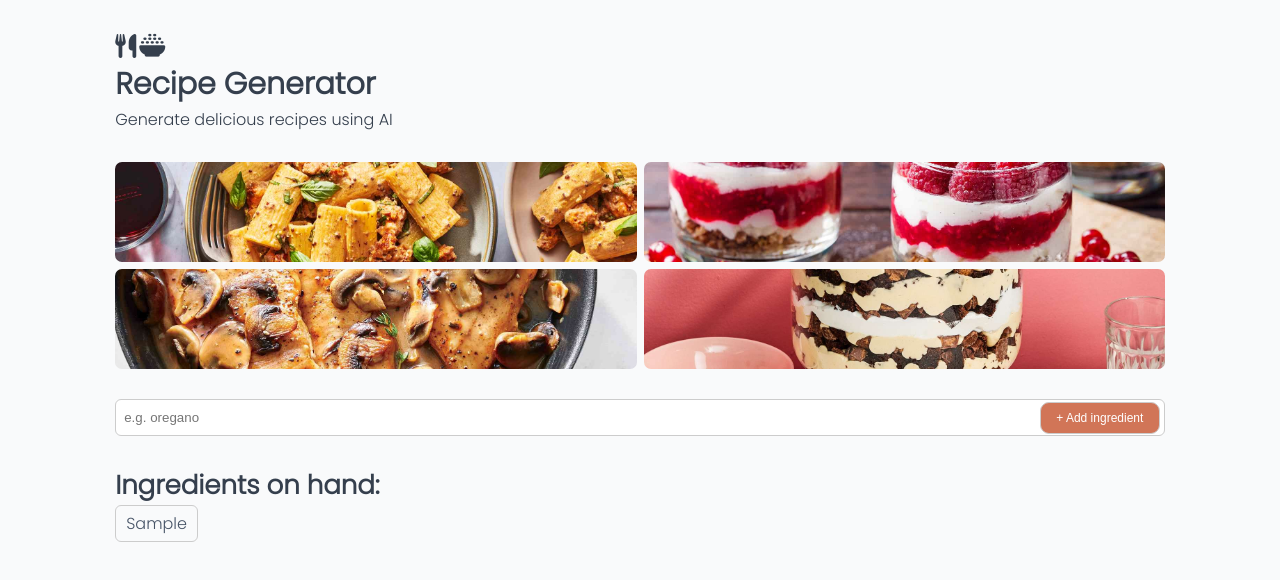
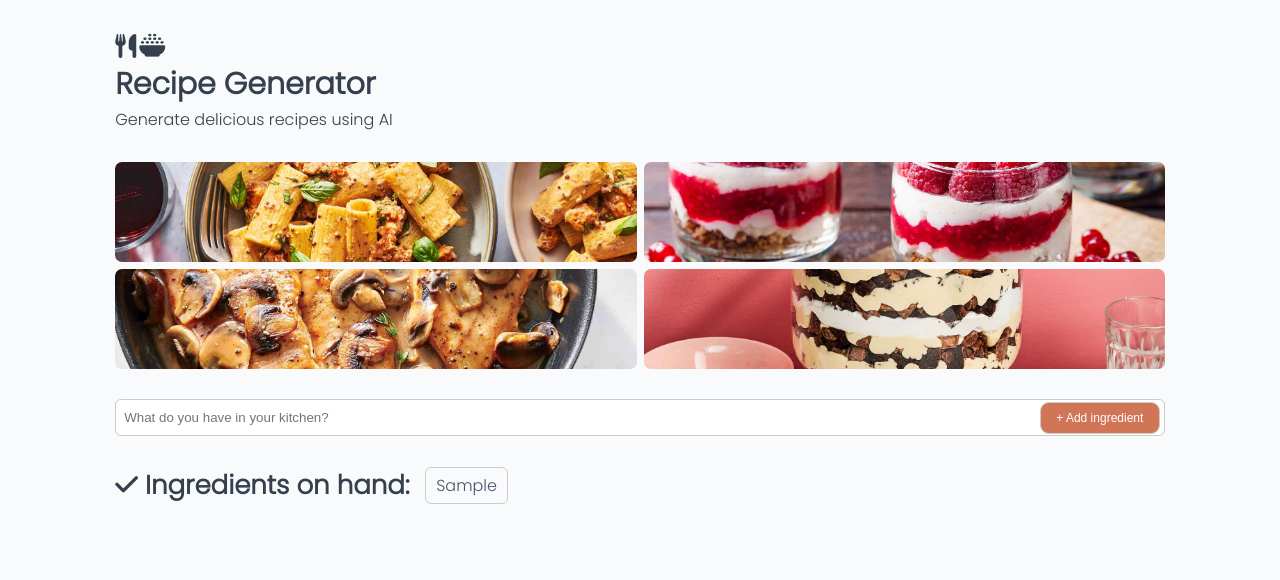
Before and after one commit to Ofarouq310/recipe-generator, a React (Vite) app: page / in a window 1280 px wide. Both pictures are taken after typing "Sample" into the empty fields and a click on the button "+ Add ingredient". Shown: the top 580 px of the page. Built offline with nearby package versions, Linux system fonts and the light colour scheme; a web font is replaced by a local one; what @huggingface/inference would draw is missing.

Commit message:
Fix bugs

```diff
--- a/src/components/IngredientsList.jsx
+++ b/src/components/IngredientsList.jsx
@@ -3,14 +3,17 @@ export default function IngredientsList(props) {
         <li key={index}>{ingredient}</li>
     ))
     return (
-        <section className="ingredients-container">
+        <>
+
             {
             ingredientsListItems.length > 0 &&
-            <div>
-                <h2>Ingredients on hand:</h2>
+            <section className="ingredients-on-hand">
+                <h2 id="on-hand-header"><i className="fa-solid fa-check"></i> Ingredients on hand:</h2>
                 <ul className="ingredients-list" aria-live="polite">{ingredientsListItems}</ul>
-            </div>
+            </section>
             }
+
+        <section className="get-recipe-container">
             {
             ingredientsListItems.length > 3 &&
             <div className="get-recipe-container">
@@ -22,5 +25,7 @@ export default function IngredientsList(props) {
             </div>
             }
         </section>
+
+        </>
     )
 }
--- a/src/components/Main.jsx
+++ b/src/components/Main.jsx
@@ -40,7 +40,7 @@ export default function Main() {
             <form action={addIngredient} className="add-ingredient-form">
                 <input
                     type="text"
-                    placeholder="e.g. oregano"
+                    placeholder="What do you have in your kitchen?"
                     aria-label="Add ingredient"
                     name="ingredient"
                     required
--- a/src/components/SuggestedRecipe.jsx
+++ b/src/components/SuggestedRecipe.jsx
@@ -1,12 +1,21 @@
+import { useEffect, useRef } from 'react';
 import ReactMarkdown from 'react-markdown';
-export default function SuggestedRecipe(props){
+
+export default function SuggestedRecipe(props) {
+    const recipeRef = useRef(null);
+
+    useEffect(() => {
+        if (props.recipe) {
+            recipeRef.current.scrollIntoView({ behavior: 'smooth' });
+        }
+    }, [props.recipe]);
 
     return (
         <>
-            <section className='suggested-recipe-container'>
+            <section className='suggested-recipe-container' ref={recipeRef}>
                 <h4>Suggested Recipe:</h4>
                 <ReactMarkdown>{props.recipe}</ReactMarkdown>
             </section>
         </>
-    )
+    );
 }
```
